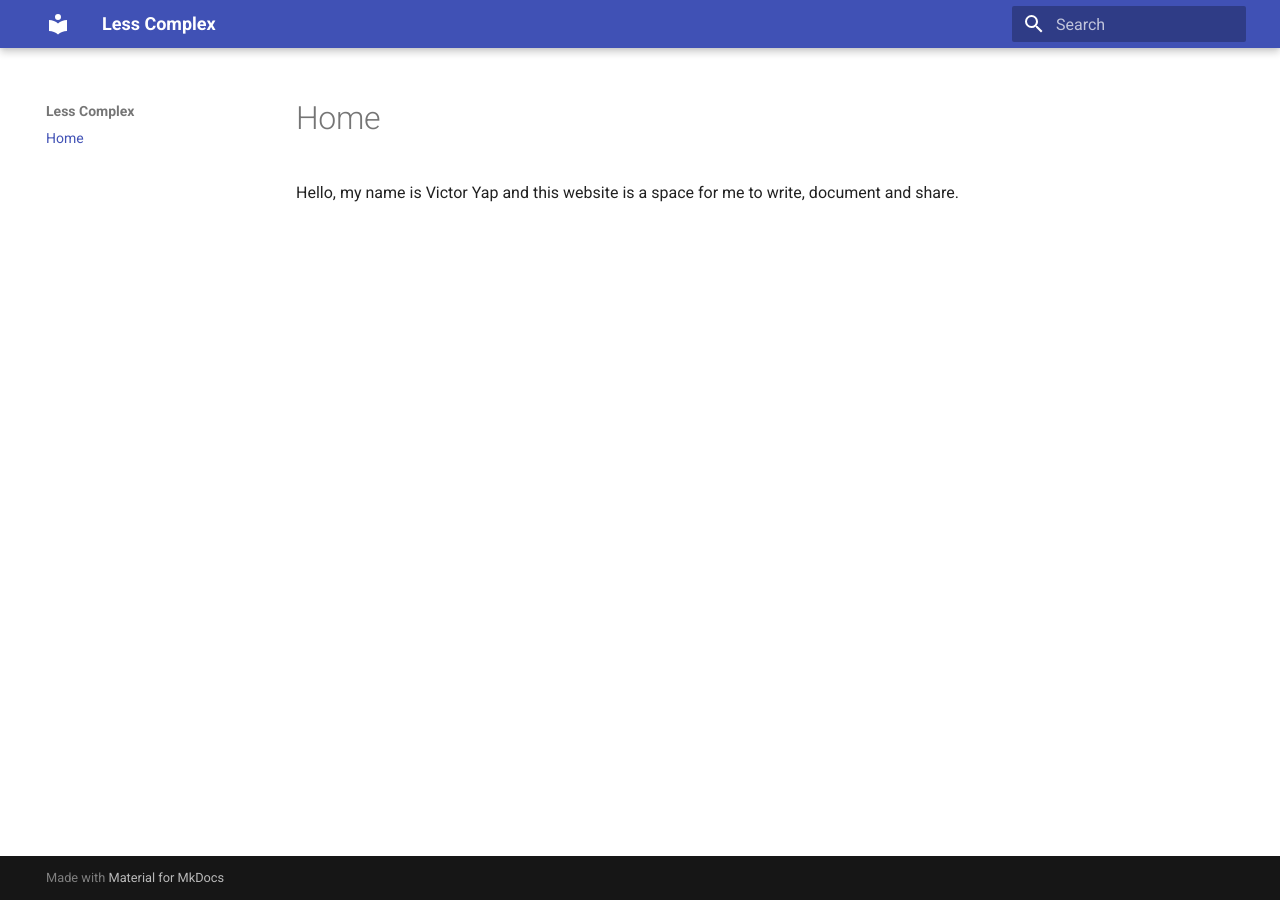
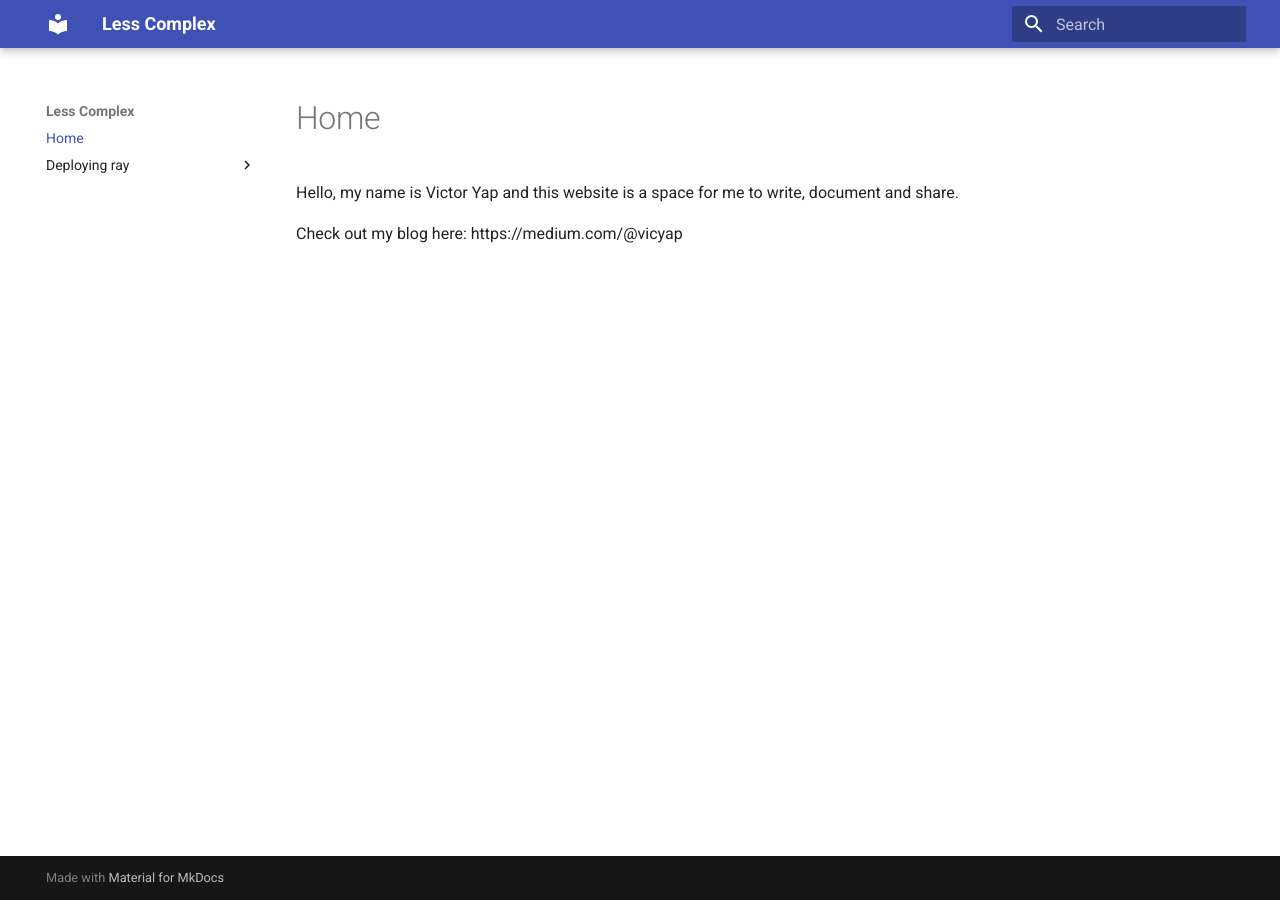
Before and after one commit to vicyap/vicyap.github.io, an MkDocs documentation site: the page built from docs/index.md, in a window 1280 px wide. Built offline with MkDocs 1.6.1 and Material for MkDocs 9.7.7, drawn with Linux system fonts in a browser that asks for light colours.

Commit message:
mkdir deploying-ray

```diff
--- a/docs/index.md
+++ b/docs/index.md
@@ -1 +1,3 @@
 Hello, my name is Victor Yap and this website is a space for me to write, document and share.
+
+Check out my blog here: https://medium.com/@vicyap
```
Also changed, not shown: docs/deploying-ray/introduction.md (added).
